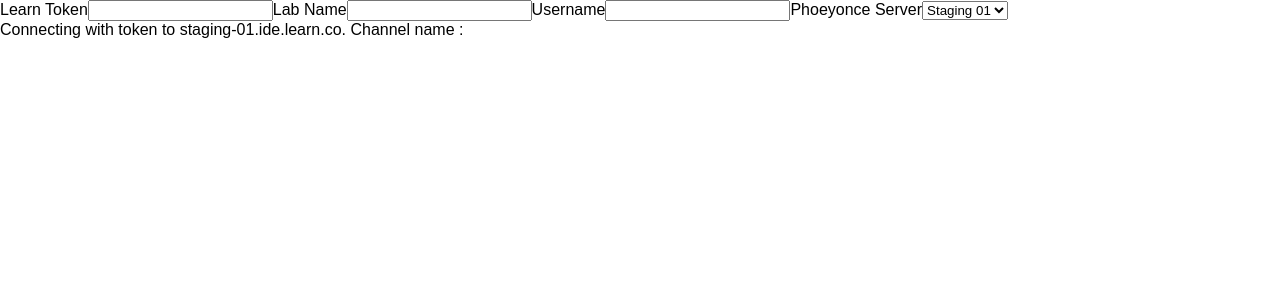
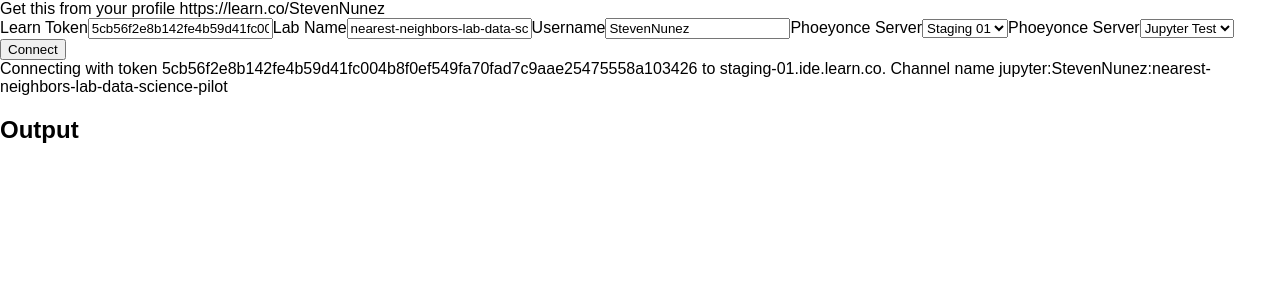
Before and after one commit to flatiron-labs/phoeyonce-test, a React (Create React App) app: page / in a window 1280 px wide. Shown: the top 300 px of the page. Built offline with nearby package versions, Linux system fonts and the light colour scheme.

Commit message:
Connect to Jupyter lab as well... me

```diff
--- a/package.json
+++ b/package.json
@@ -3,6 +3,7 @@
   "version": "0.1.0",
   "private": true,
   "dependencies": {
+    "phoenix": "^1.3.0",
     "react": "^16.3.0",
     "react-dom": "^16.3.0",
     "react-scripts": "1.1.1"
--- a/src/App.js
+++ b/src/App.js
@@ -1,24 +1,69 @@
 import React, { Component } from 'react';
+import { Socket } from 'phoenix'
 
 class App extends Component {
   constructor(){
     super();
     this.handleChange = this.handleChange.bind(this)
+    this.connect = this.connect.bind(this)
     this.state = {
-      token: "",
-      labName: "",
+      token: "5cb56f2e8b142fe4b59d41fc004b8f0ef549fa70fad7c9aae25475558a103426",
+      labName: "nearest-neighbors-lab-data-science-pilot",
       server: "staging-01.ide.learn.co",
-      username: "",
+      username: "StevenNunez",
+      type: "jupyter",
+      output: [],
     }
   }
 
   handleChange({target}){
     this.setState({[target.id]: target.value})
   }
+
+  connect() {
+    this.socket = new Socket(`ws://${this.state.server}:4000/socket`,
+      {
+        params: { token: this.state.token },
+        logger: (kind, msg, data) => {
+          console.log(`${kind}: ${msg}`, data)
+        }
+      }
+    )
+    this.socket.connect()
+    this.channel = this.socket.channel(this.channelName(), {client: 'browser'})
+    this.channel.on("status", ({status}) => {
+      console.log("status", status)
+      this.setState({output: this.state.output.concat([JSON.stringify({status: status})])})
+    })
+    this.channel.on("debug", ({output, command}) => {
+      console.log("Command: ", command)
+      console.log("Output: ", atob(output))
+      this.setState({output: this.state.output.concat([JSON.stringify({"Command": command})])})
+      this.setState({output: this.state.output.concat([JSON.stringify({"Output": atob(output)})])})
+    })
+    this.channel.on("environment_created", ({url}) => {
+      console.log("Environment Created", url)
+      this.setState({output: this.state.output.concat([JSON.stringify({"Environment Created": url})])})
+    })
+
+    this.channel.on("jupyter_ready", (connection) => {
+      console.log("Jupter ready", connection)
+      this.setState({output: this.state.output.concat([JSON.stringify({"Jupyter Ready": connection})])})
+    })
+    this.channel.join()
+  }
+
+  channelName() {
+    return `${this.state.type}:${this.state.username}:${this.state.labName}`
+  }
+
   render() {
     return (
       <div className="App">
         <div className="inputs">
+          <div>
+            Get this from your profile https://learn.co/StevenNunez
+          </div>
           <label htmlFor="token">Learn Token</label>
           <input type="text" id="token" value={this.state.token} onChange={this.handleChange}/>
 
@@ -28,14 +73,27 @@
           <label htmlFor="username">Username</label>
           <input type="text" id="username" value={this.state.username} onChange={this.handleChange}/>
 
-          <label htmlFor="phoeyonce-server">Phoeyonce Server</label>
+          <label htmlFor="server">Phoeyonce Server</label>
           <select id="server" name="server"value={this.state.server} onChange={this.handleChange}>
             <option value="staging-01.ide.learn.co">Staging 01</option>
             <option value="staging-02.ide.learn.co">Staging 02</option>
           </select>
+
+          <label htmlFor="type">Phoeyonce Server</label>
+          <select id="type" name="type"value={this.state.type} onChange={this.handleChange}>
+            <option value="jupyter">Jupyter Test</option>
+            <option value="session">IDE Test</option>
+          </select>
+          <input type="submit" value="Connect" onClick={this.connect}/>
         </div>
+
         <div className='connection'>
-          Connecting with token {this.state.token} to {this.state.server}. Channel name {this.state.username}:{this.state.labName}
+          Connecting with token {this.state.token} to {this.state.server}. Channel name {this.state.type}:{this.state.username}:{this.state.labName}
+        </div>
+
+        <div>
+          <h2>Output</h2>
+          {this.state.output.map((o) =>  <div>{o}</div> )}
         </div>
       </div>
     );
```
Also changed, not shown: 2 other files (tests, documents, lock files or other folders).
